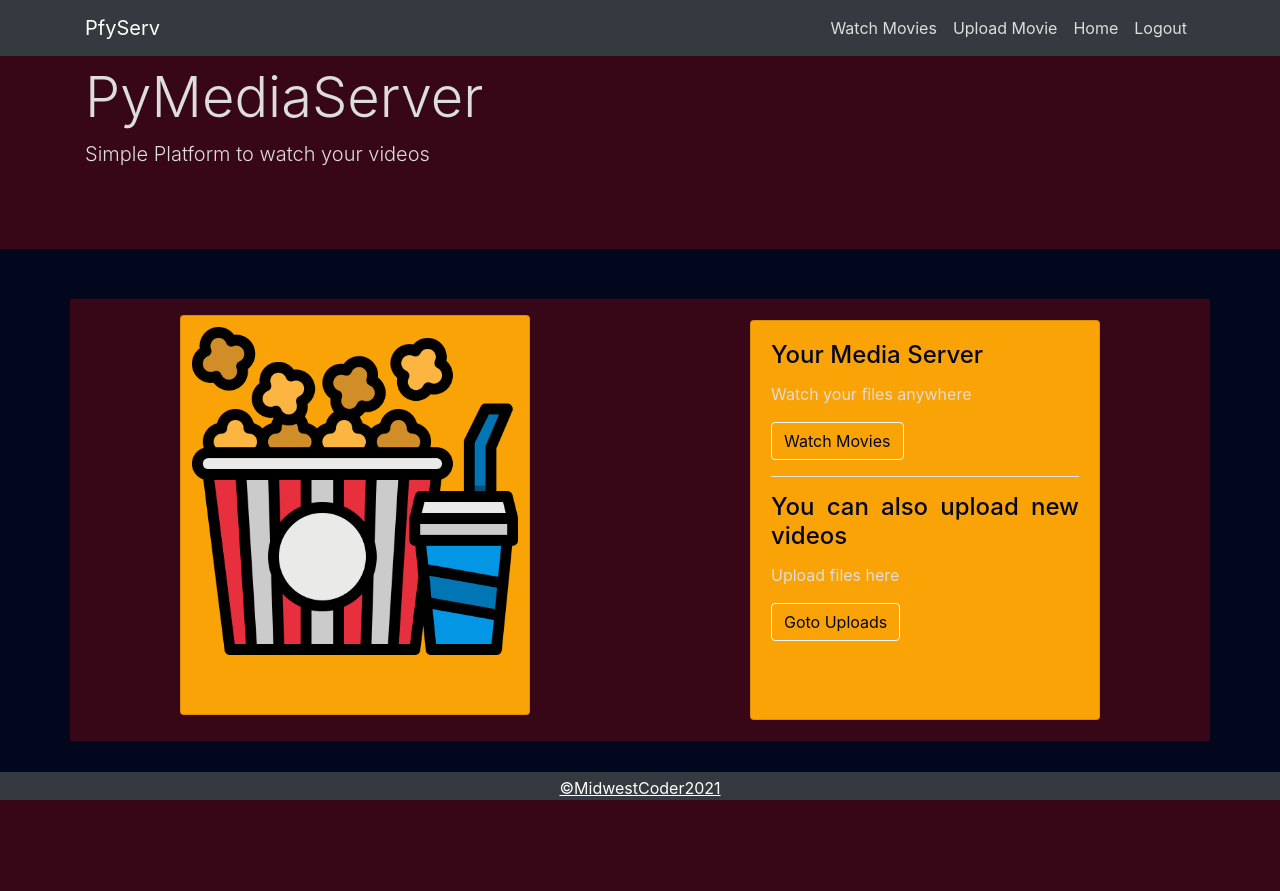
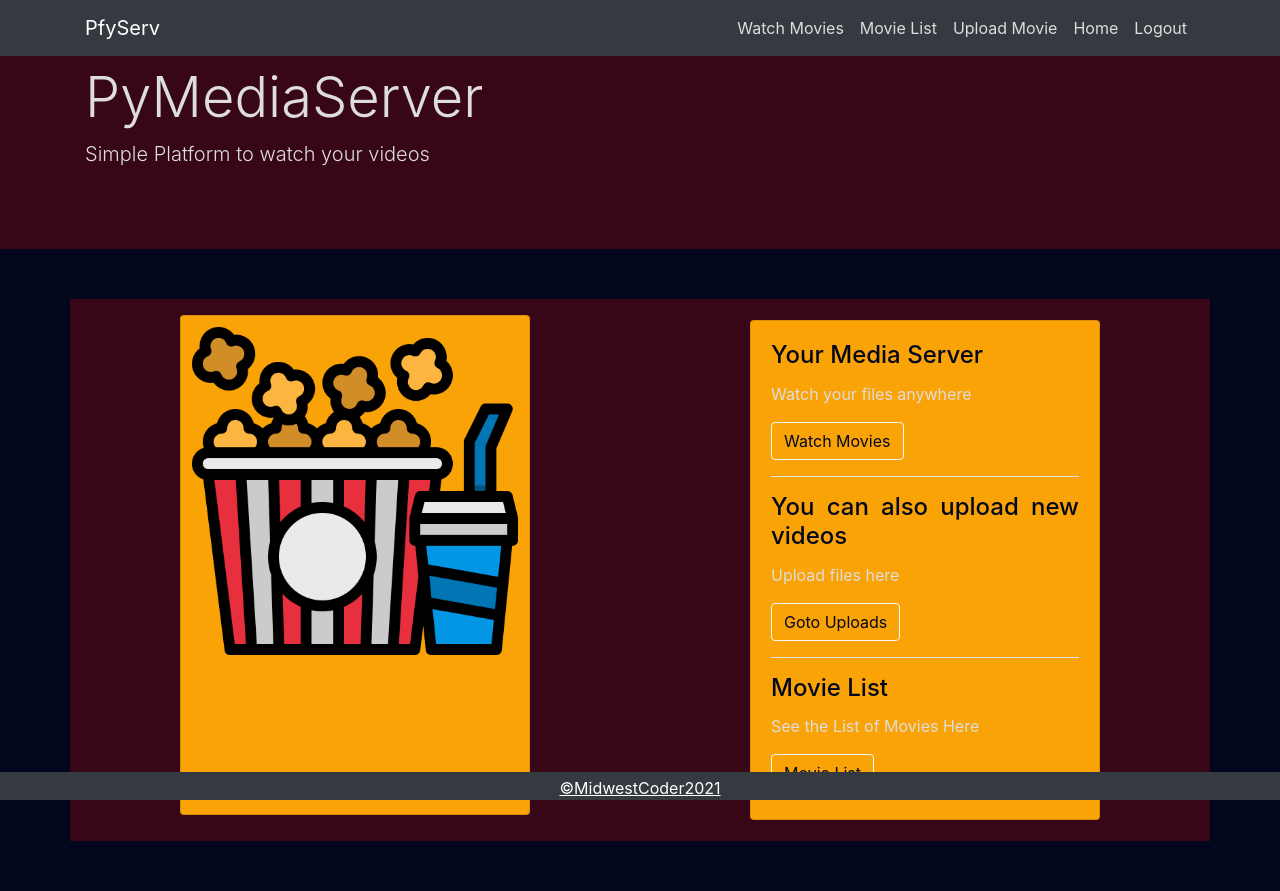
Before and after one commit to midwestcoder2020/pymoviestreamer, a Flask app: page / in a window 1280 px wide. Before the commit the page ends 800 px from the top, so only its background shows below. Run offline with Flask 2, Linux system fonts and the light colour scheme; the visitor is signed in with stand-in values (Sample User, id 1); parts of the project's set-up code (start-up, migrations or seed data) failed here and were passed over; some libraries are stand-ins or nearby versions.

Commit message:
Added Movie List Page
Movie List Page added to application

```diff
--- a/app.py
+++ b/app.py
@@ -141,6 +141,7 @@ def myVideoPlayer(index):
             tSize= getContainerSize()
             print(tSize)
             paths = [os.path.join(app.config['UPLOAD_FOLDER'], f) for f in vids]
+            paths.sort()
             if index !=0 or index !="none":
                 ffLink = paths[int(index)]
             else:
@@ -148,6 +149,18 @@ def myVideoPlayer(index):
             name = ffLink[ffLink.rindex("/")+1:]
 
             return render_template('myVideoPlayer.html',size=tSize,name=name,vLink=ffLink,files=paths,loggedIn=loggedIn)
+
+
+@app.route("/medialist",methods=['GET'])
+def medialist():
+    if request.method == 'GET':
+        if not 'username' in session:
+            return redirect(url_for('home'))
+        else:
+            loggedIn = True
+            paths = [os.path.join(app.config['UPLOAD_FOLDER'], f) for f in vids]
+            paths.sort()
+            return render_template('movieList.html',files=paths,loggedIn=loggedIn)
 
 
 @app.route("/login",methods=['GET','POST'])
@@ -185,5 +198,7 @@ def logout():
     else:
         return redirect(url_for("login"))
 
+
+
 if __name__ == '__main__':
     app.run(host="0.0.0.0",debug=True)
--- a/templates/index.html
+++ b/templates/index.html
@@ -13,12 +13,12 @@
 
             <div class="row">
             <div class="col-lg-4 mx-auto">
-                <div class="card bg-dark " style="height:400px; margin:5px auto max-width:300px; background-color:#faa307 !important;">
+                <div class="card bg-dark " style="height:500px; margin:5px auto max-width:300px; background-color:#faa307 !important;">
                 <img class="card-img-top img-responsive" style="height:350px; " src="{{url_for('static',filename='images/popcorn.png')}}" alt="Card image cap">
                 </div>
             </div>
                 <div class="col-lg-4 mx-auto">
-                <div class="card bg-dark " style="height:400px;width: 100%; margin:5px auto;  background-color:#faa307 !important;">
+                <div class="card bg-dark " style="height:500px;width: 100%; margin:5px auto;  background-color:#faa307 !important;">
                 <div class="card-body" style="text-align:justify;">
                   <h4 class="card-title" style="color: #03071e;">Your Media Server</h4>
                   <p class="card-text">Watch your files anywhere</p>
@@ -27,6 +27,10 @@
                     <h4 class="card-title" style="color: #03071e;">You can also upload new videos</h4>
                   <p class="card-text">Upload files here</p>
                   <a href="{{url_for('mediahome')}}" class="btn btn-outline-light" style="color: #03071e;">Goto Uploads</a>
+                    <hr style="background-color:white;"/>
+                    <h4 class="card-title" style="color: #03071e;">Movie List</h4>
+                  <p class="card-text">See the List of Movies Here</p>
+                  <a href="{{url_for('medialist')}}" class="btn btn-outline-light" style="color: #03071e;">Movie List</a>
                 </div>
                 </div>
             </div>
--- a/templates/skeleton.html
+++ b/templates/skeleton.html
@@ -41,6 +41,9 @@
         <ul class="navbar-nav ml-auto">
           <li class="nav-item color-white">
             <a class=" nav-link js-scroll-trigger"  style="color:#ddd" href="{{url_for('mediahome')}}">Watch Movies</a>
+          </li>
+          <li class="nav-item color-white">
+            <a class=" nav-link js-scroll-trigger"  style="color:#ddd" href="{{url_for('medialist')}}">Movie List</a>
           </li>
           <li class="nav-item">
             <a class="nav-link js-scroll-trigger" style="color:#ddd" href="{{url_for('medianew')}}">Upload Movie</a>
```
Also changed, not shown: templates/movieList.html (added, +33 -0 lines), s5.png (added), 1 other file.
